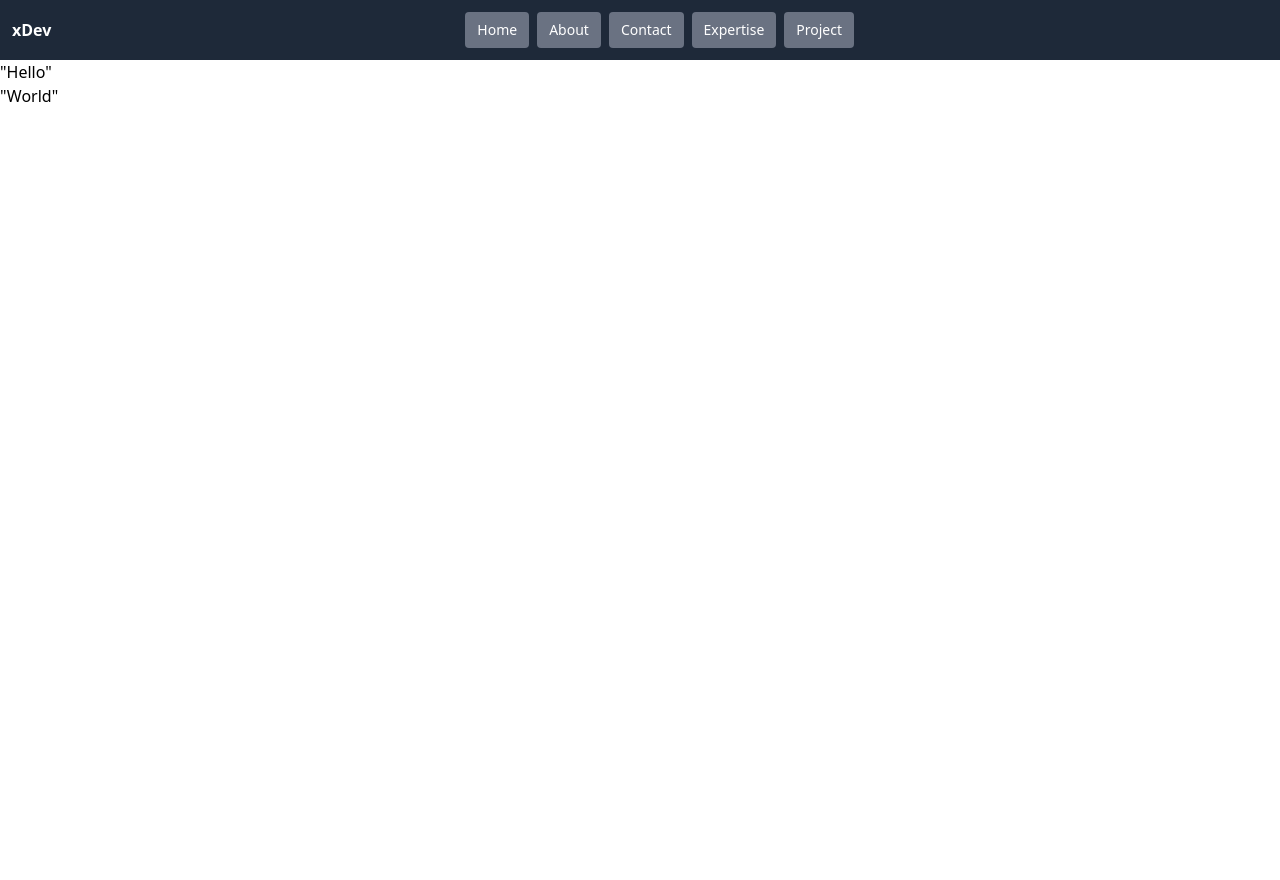
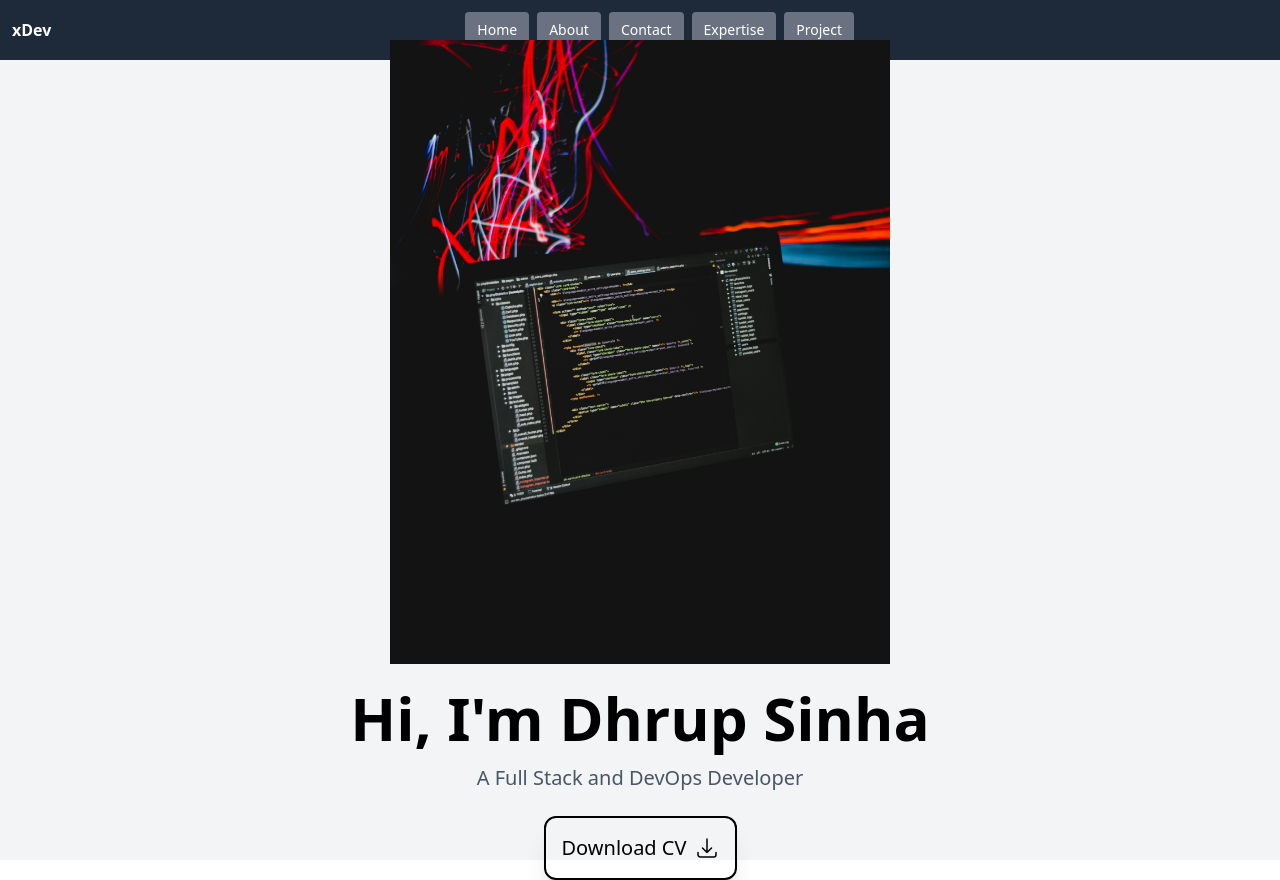
Before and after one commit to luciferdk/Dhrup-Sinha, a Next.js app: page / in a window 1280 px wide. Before the commit the page ends 800 px from the top, so only its background shows below. Built offline with nearby package versions, Linux system fonts and the light colour scheme.

Commit message:
designed the home page little row next time i'll fix

```diff
--- a/app/page.tsx
+++ b/app/page.tsx
@@ -1,10 +1,9 @@
 import NavbarLayout from "../component/navlayout/navlayout";
-
+import HomePage from "../component/homepage/homepage";
 export default function Home() {
   return (
     <NavbarLayout>
-      <p>{`"Hello"`}</p>
-      <p>{`"World"`}</p>
+      <HomePage />
     </NavbarLayout>
   );
 }
--- /dev/null
+++ b/component/homepage/homepage.tsx
@@ -0,0 +1,52 @@
+import Image from "next/image";
+
+export default function HomePages() {
+  return (
+    <div className="h-screen bg-gray-100 flex flex-col md:items-center md:justify-center">
+      {/* Image at the top */}
+      <div className="mb-6">
+        <Image
+          src="/downloadeblfile/altumcode-oZ61KFUQsus-unsplash.jpg"
+          width={500}
+          height={500}
+          alt="Picture of the author"
+        />
+      </div>
+
+      {/* Text Section */}
+      <div className="text-center mb-6">
+        <h1 className="text-4xl md:text-6xl font-bold pb-4">
+          Hi, I'm Dhrup Sinha
+        </h1>
+        <p className="text-lg md:text-xl text-gray-600">
+          A Full Stack and DevOps Developer
+        </p>
+      </div>
+
+      {/* Download Button at the bottom */}
+      <div className="border-2 p-4 hover:bg-blue-500 rounded-xl shadow-xl">
+        <a
+          className="flex justify-center items-center text-lg md:text-xl"
+          href="downloadeblfile/DHRUP_KUMAR_SINHA.pdf"
+          download="DHRUP_KUMAR_SINHA.pdf"
+        >
+          Download CV
+          <svg
+            xmlns="http://www.w3.org/2000/svg"
+            fill="none"
+            viewBox="0 0 24 24"
+            strokeWidth="1.5"
+            stroke="currentColor"
+            className="size-6 ml-2"
+          >
+            <path
+              strokeLinecap="round"
+              strokeLinejoin="round"
+              d="M3 16.5v2.25A2.25 2.25 0 0 0 5.25 21h13.5A2.25 2.25 0 0 0 21 18.75V16.5M16.5 12 12 16.5m0 0L7.5 12m4.5 4.5V3"
+            />
+          </svg>
+        </a>
+      </div>
+    </div>
+  );
+}
```
Also changed, not shown: public/downloadeblfile/altumcode-oZ61KFUQsus-unsplash.jpg (added), 1 other file (tests, documents, lock files or other folders).
